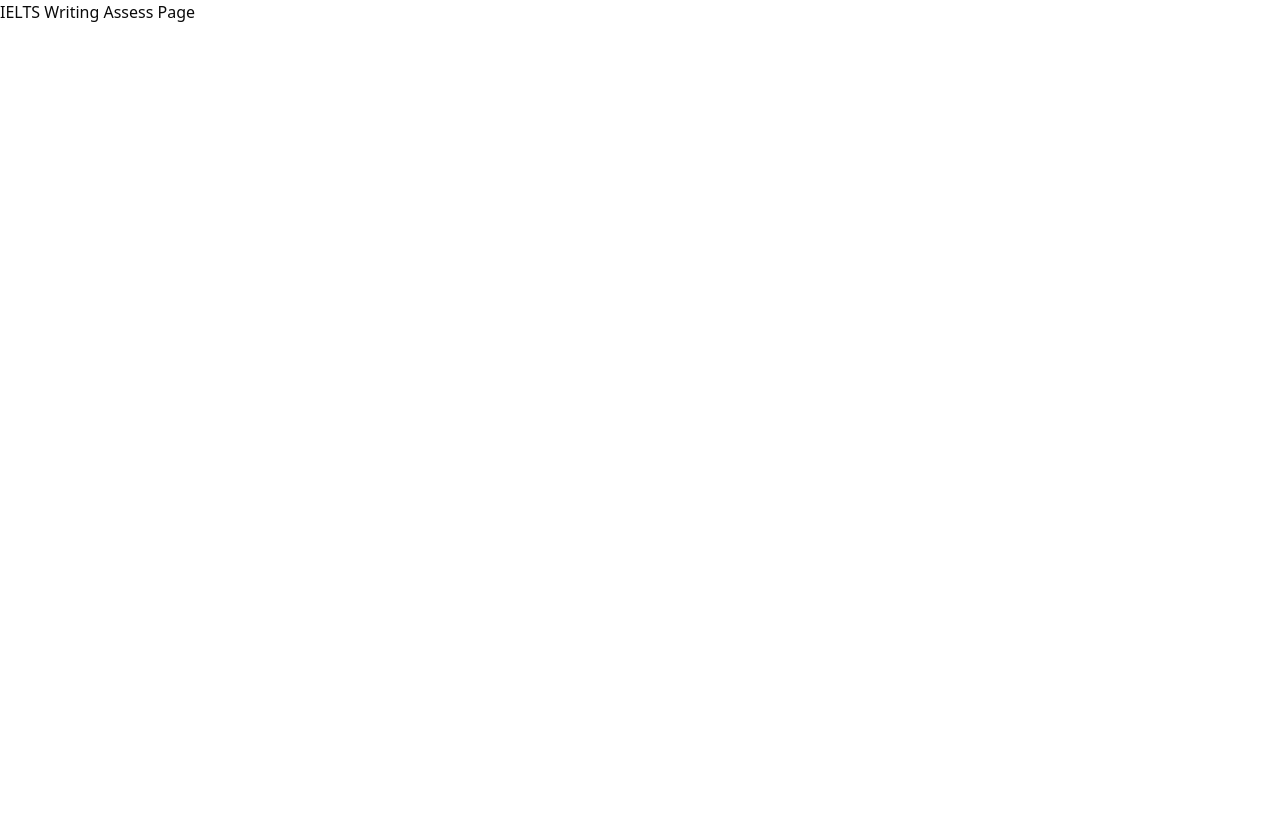
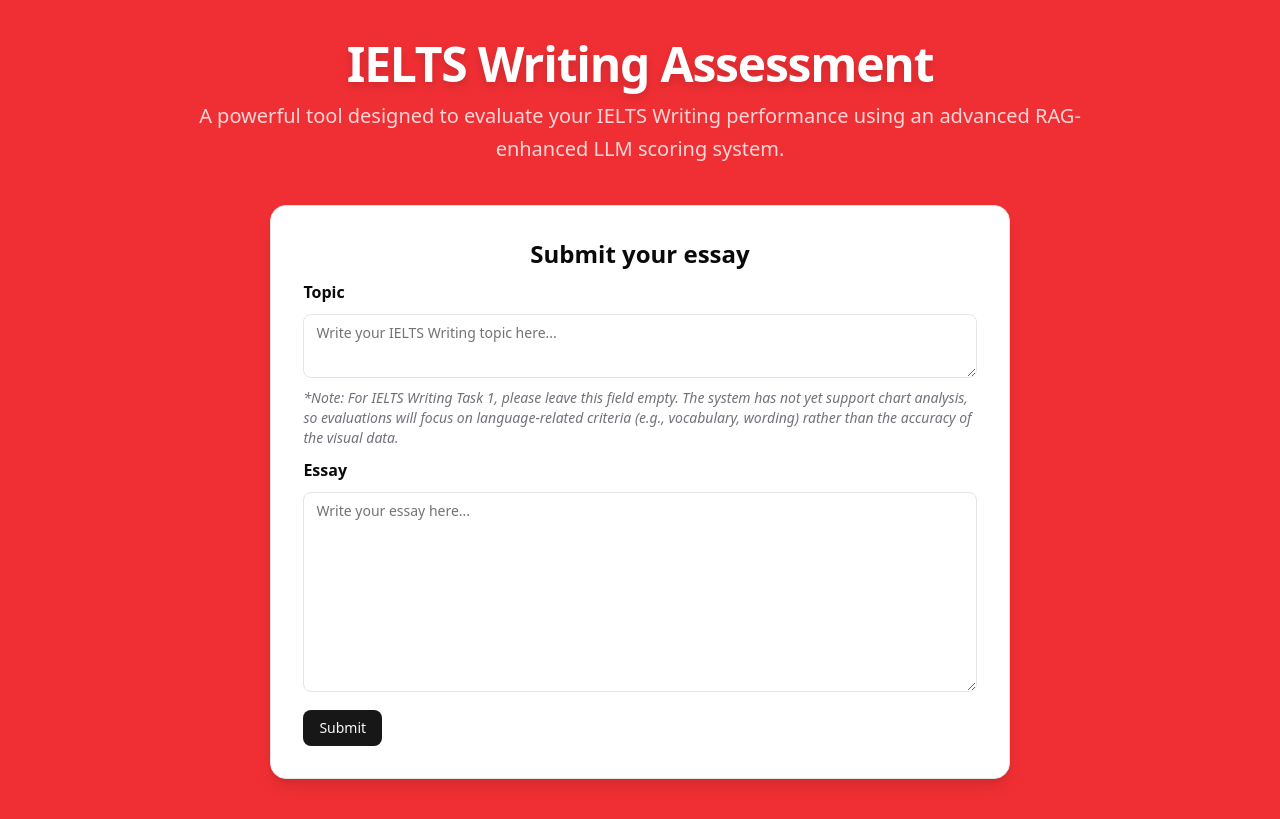
Before and after one commit to FureiiVu/RAG_Server_for_IELTS, a React app in the folder frontend/: page /ielts-writing-assess in a window 1280 px wide. Built offline with nearby package versions, Linux system fonts and the light colour scheme; the HTML template or start-up script is replaced by a standard one.

Commit message:
Set up UI and sliding effect for writing assessment page

```diff
--- a/frontend/src/pages/ieltsWritingAssessPage.tsx
+++ b/frontend/src/pages/ieltsWritingAssessPage.tsx
@@ -1,8 +1,138 @@
+import { useState } from "react";
+import { motion, AnimatePresence } from "motion/react";
+import { Button } from "@/components/ui/button";
+import { Textarea } from "@/components/ui/textarea";
+import { Label } from "@/components/ui/label";
+
+import "@/styles/assessment-response.css";
+
 const IeltsWritingAssessPage = () => {
+  const [topic, setTopic] = useState("");
+  const [essay, setEssay] = useState("");
+  const [submitted, setSubmitted] = useState(false);
+
+  // mock response (bạn thay bằng API thật)
+  const [response, setResponse] = useState("");
+
+  const handleSubmit = async () => {
+    setSubmitted(true);
+
+    // giả lập RAG call
+    setTimeout(() => {
+      setResponse(
+        "Your essay has clear ideas but needs improvement in coherence and grammar..."
+      );
+    }, 800);
+  };
+
   return (
-    <>
-      <h1>IELTS Writing Assess Page</h1>
-    </>
+    <div className="w-full min-h-screen py-10 px-6 bg-[#F02F34]">
+      {/* Header */}
+      <div className="w-full max-w-4xl mx-auto mb-10 text-center">
+        <h1 className="text-5xl font-extrabold tracking-tight text-white drop-shadow-lg">
+          IELTS Writing Assessment
+        </h1>
+
+        <p className="text-white/80 text-xl mt-3 leading-relaxed">
+          A powerful tool designed to evaluate your IELTS Writing performance
+          using an advanced RAG-enhanced LLM scoring system.
+        </p>
+      </div>
+
+      <motion.div
+        layout
+        transition={{ type: "spring", stiffness: 110, damping: 20 }}
+        className="mx-auto rounded-2xl shadow-lg border p-8 bg-white"
+        style={{
+          width: submitted ? "90%" : "60%",
+        }}
+      >
+        <motion.div
+          layout
+          className="flex gap-6 overflow-hidden"
+          style={{
+            minHeight: submitted ? "350px" : "auto",
+          }}
+        >
+          {/* LEFT SIDE: INPUTS */}
+          <motion.div
+            layout
+            animate={{
+              x: submitted ? "-10%" : "0%",
+              width: submitted ? "60%" : "100%",
+            }}
+            transition={{ type: "spring", stiffness: 120, damping: 18 }}
+            className="flex flex-col gap-4"
+          >
+            <div className="grid gap-2.5">
+              <h2 className="text-2xl font-bold mx-auto">Submit your essay</h2>
+
+              <div>
+                <Label className="font-semibold mb-2.5 text-md">Topic</Label>
+                <Textarea
+                  rows={3}
+                  value={topic}
+                  onChange={(e) => setTopic(e.target.value)}
+                  placeholder="Write your IELTS Writing topic here..."
+                  className="focus-visible:ring-0 focus-visible:ring-offset-0 focus:outline-none shadow-none"
+                />
+                <p className="text-sm text-zinc-500 italic mt-2.5">
+                  *Note: For IELTS Writing Task 1, please leave this field
+                  empty. The system has not yet support chart analysis, so
+                  evaluations will focus on language-related criteria (e.g.,
+                  vocabulary, wording) rather than the accuracy of the visual
+                  data.
+                </p>
+              </div>
+
+              <div>
+                <Label className="font-semibold mb-2.5 text-md">Essay</Label>
+                <Textarea
+                  value={essay}
+                  onChange={(e) => setEssay(e.target.value)}
+                  placeholder="Write your essay here..."
+                  className="min-h-[200px] focus-visible:ring-0 focus-visible:ring-offset-0 focus:outline-none shadow-none"
+                />
+              </div>
+
+              {!submitted && (
+                <Button onClick={handleSubmit} className="w-fit mt-2">
+                  Submit
+                </Button>
+              )}
+            </div>
+          </motion.div>
+
+          {/* RIGHT SIDE: RESPONSE */}
+          <AnimatePresence>
+            {submitted && (
+              <motion.div
+                layout
+                initial={{ opacity: 0, x: 40 }}
+                animate={{ opacity: 1, x: 0 }}
+                exit={{ opacity: 0 }}
+                transition={{ duration: 0.35 }}
+                className="w-1/2 bg-gray-50 border rounded-xl p-5"
+              >
+                <div className="grid gap-2.5">
+                  <h2 className="text-2xl font-bold mx-auto">
+                    Detailed Assessment
+                  </h2>
+
+                  <div
+                    className="assessment-response"
+                    dangerouslySetInnerHTML={{
+                      __html:
+                        response || "<p>Processing essay… Please wait</p>",
+                    }}
+                  />
+                </div>
+              </motion.div>
+            )}
+          </AnimatePresence>
+        </motion.div>
+      </motion.div>
+    </div>
   );
 };
 
--- /dev/null
+++ b/frontend/src/styles/assessment-response.css
@@ -0,0 +1,46 @@
+/* assessment-response.css */
+
+.assessment-response {
+  font-family: "Inter", sans-serif;
+  color: #1f2937; /* gray-800 */
+  line-height: 1.6;
+}
+
+/* Titles */
+.assessment-response h1,
+.assessment-response h2,
+.assessment-response h3 {
+  font-weight: 700;
+  margin-top: 1rem;
+  margin-bottom: 0.5rem;
+  color: #111827;
+}
+
+/* Paragraph */
+.assessment-response p {
+  margin-bottom: 0.75rem;
+}
+
+/* Bullet points */
+.assessment-response ul {
+  margin-left: 1.5rem;
+  list-style-type: disc;
+}
+
+/* Code-style blocks */
+.assessment-response pre {
+  background: #f3f4f6;
+  padding: 0.75rem;
+  border-radius: 0.5rem;
+  overflow-x: auto;
+}
+
+/* Highlight note */
+.assessment-response .note {
+  background: #fff7d6;
+  border-left: 4px solid #fbbf24;
+  padding: 12px 16px;
+  margin: 12px 0;
+  border-radius: 4px;
+  font-style: italic;
+}
```
